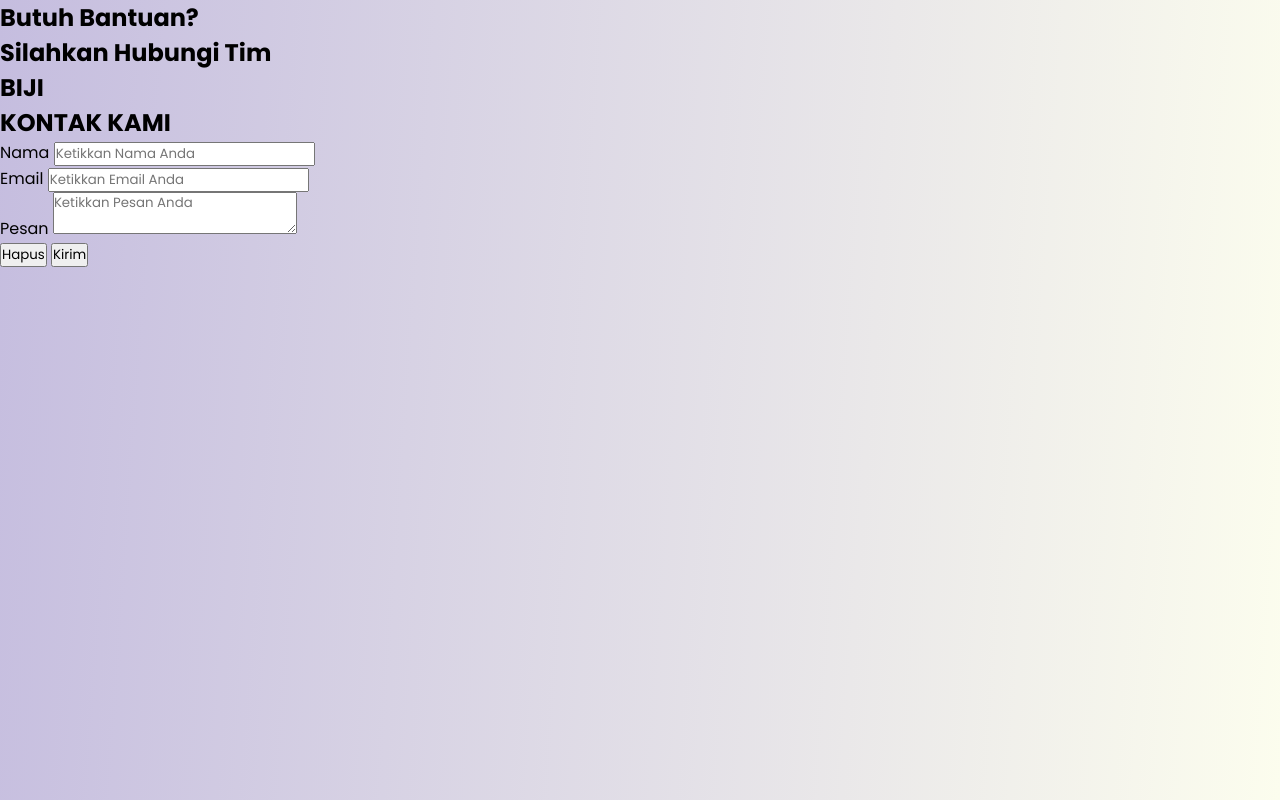
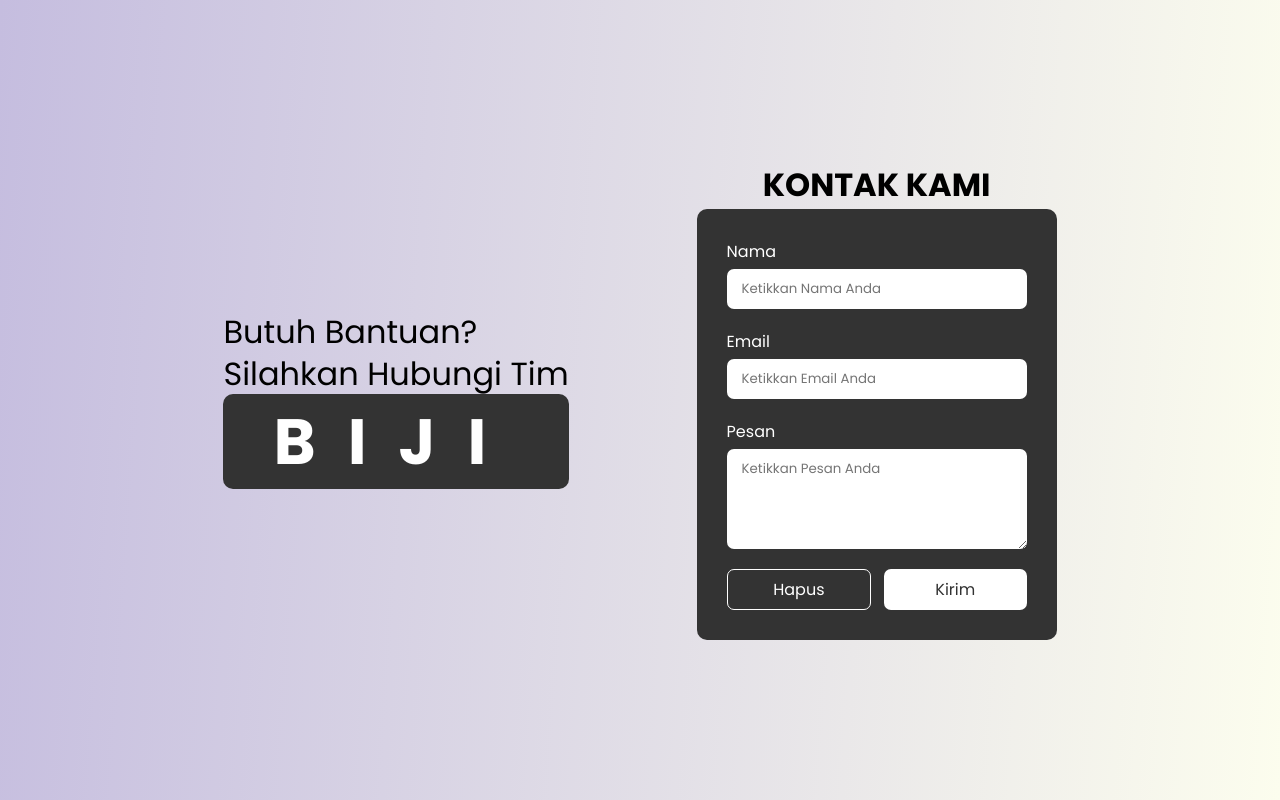
Before and after one commit to senzxc/company-profile, a PHP site: page /contact.html in a window 1280 px wide. Run offline with PHP 8.4, Linux system fonts and the light colour scheme.

Commit message:
update style.css

```diff
--- a/css/style.css
+++ b/css/style.css
@@ -331,5 +331,122 @@ main {
     gap: 10px;
 }
 
+/*---------------------- SLIDE 4 END ----------------------*/
 
-/*---------------------- SLIDE 4 END ----------------------*/
+/*---------------------- LEFT START ----------------------*/
+
+.contact {
+    display: flex;
+    justify-content: center;
+    align-items: center;
+    gap: 10vw;
+}
+
+.contact .left {
+    display: flex;
+    flex-direction: column;
+}
+
+.contact .left h1 {
+    font-size: 2em;
+    font-weight: 400;
+    line-height: 1.3em;
+}
+
+.contact .left h2 {
+    font-size: 4em;
+    letter-spacing: 0.5em;
+    background: #333;
+    border-radius: 10px;
+    text-align: center;
+    color: #fff;
+}
+
+.contact .right form {
+    display: flex;
+    flex-direction: column;
+    background: #333;
+    padding: 30px;
+    border-radius: 10px;
+    color: #fff;
+}
+
+.contact .right h1 {
+    font-size: 2em;
+    text-align: center;
+}
+
+.contact .right .form-group {
+    display: flex;
+    flex-direction: column;
+}
+
+.contact .right .form-group label {
+    margin-bottom: 5px;
+}
+
+.contact .right .form-group input {
+    margin-bottom: 20px;
+}
+
+.contact .right .form-group input[type=text] {
+    outline: none;
+    border: none;
+    width: 300px;
+    height: 40px;
+    padding: 0 15px;
+    border-radius: 7px;
+    transition: 0.3s ease;
+}
+
+.contact .right .form-group input[type=text]:focus {
+    border: 1px solid #fff;
+    box-shadow: 0 0 10px 2px #fff;
+}
+
+.contact .right .form-group textarea {
+    outline: none;
+    border: none;
+    width: 300px;
+    height: 100px;
+    padding: 10px 15px;
+    border-radius: 7px;
+    transition: 0.3s ease;
+}
+
+.contact .right .form-group textarea:focus {
+    border: 1px solid #fff;
+    box-shadow: 0 0 10px 2px #fff;
+}
+
+.contact .right .form-btn {
+    display: flex;
+    justify-content: center;
+    margin-top: 20px;
+    gap: 1vw;
+}
+
+.contact .right .form-btn button {
+    all: unset;
+    width: 100%;
+    padding: 7px 20px;
+    border-radius: 7px;
+    text-align: center;
+    cursor: pointer;
+}
+
+.contact .right .form-btn .delete {
+    border: 1px solid #fff;
+    color: #fff;
+}
+
+.contact .right .form-btn .submit {
+    background: #fff;
+    color: #333;
+}
+
+/*---------------------- LEFT END ----------------------*/
+
+/*---------------------- RIGHT START ----------------------*/
+
+/*---------------------- RIGHT END ----------------------*/
```
